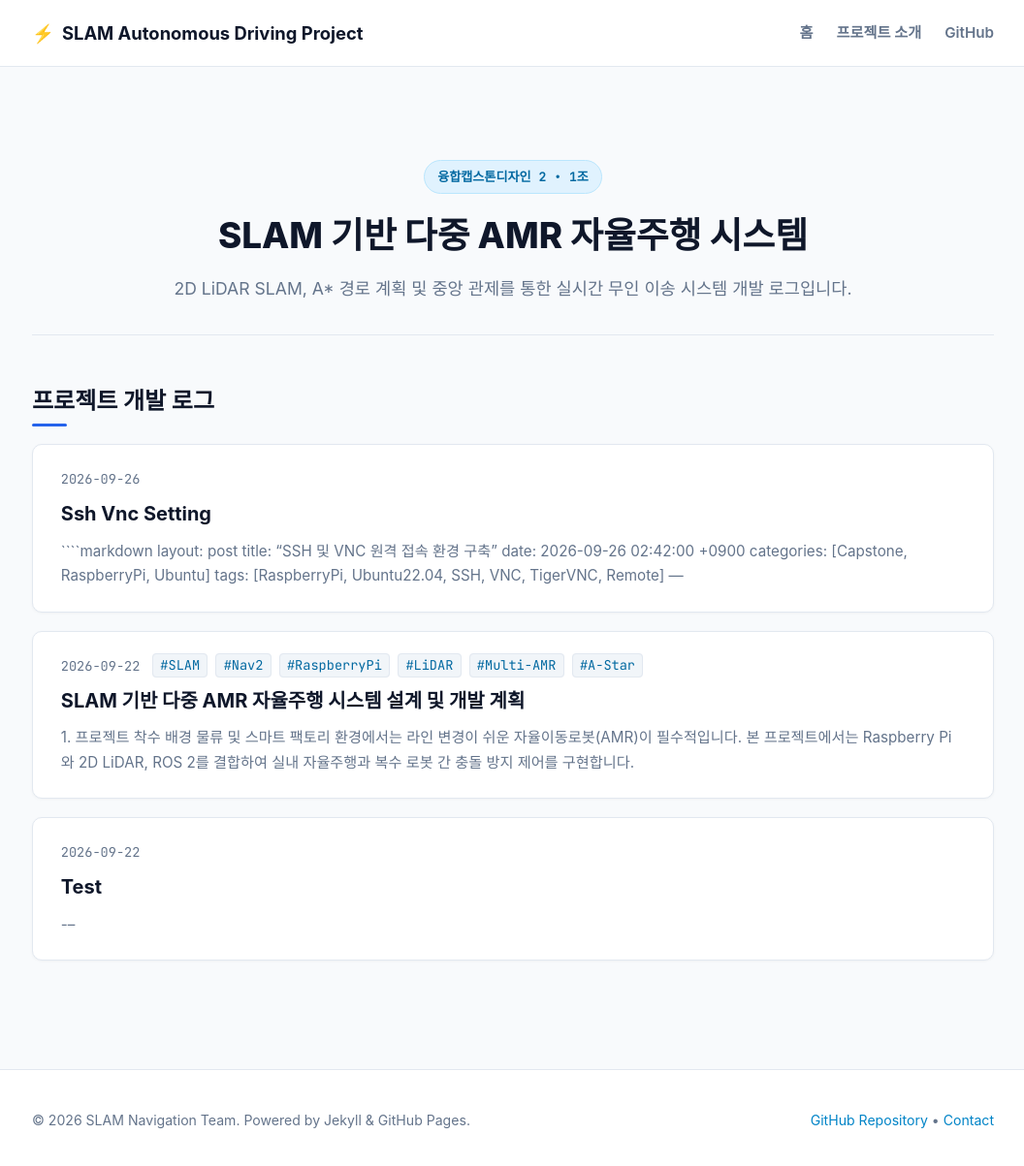
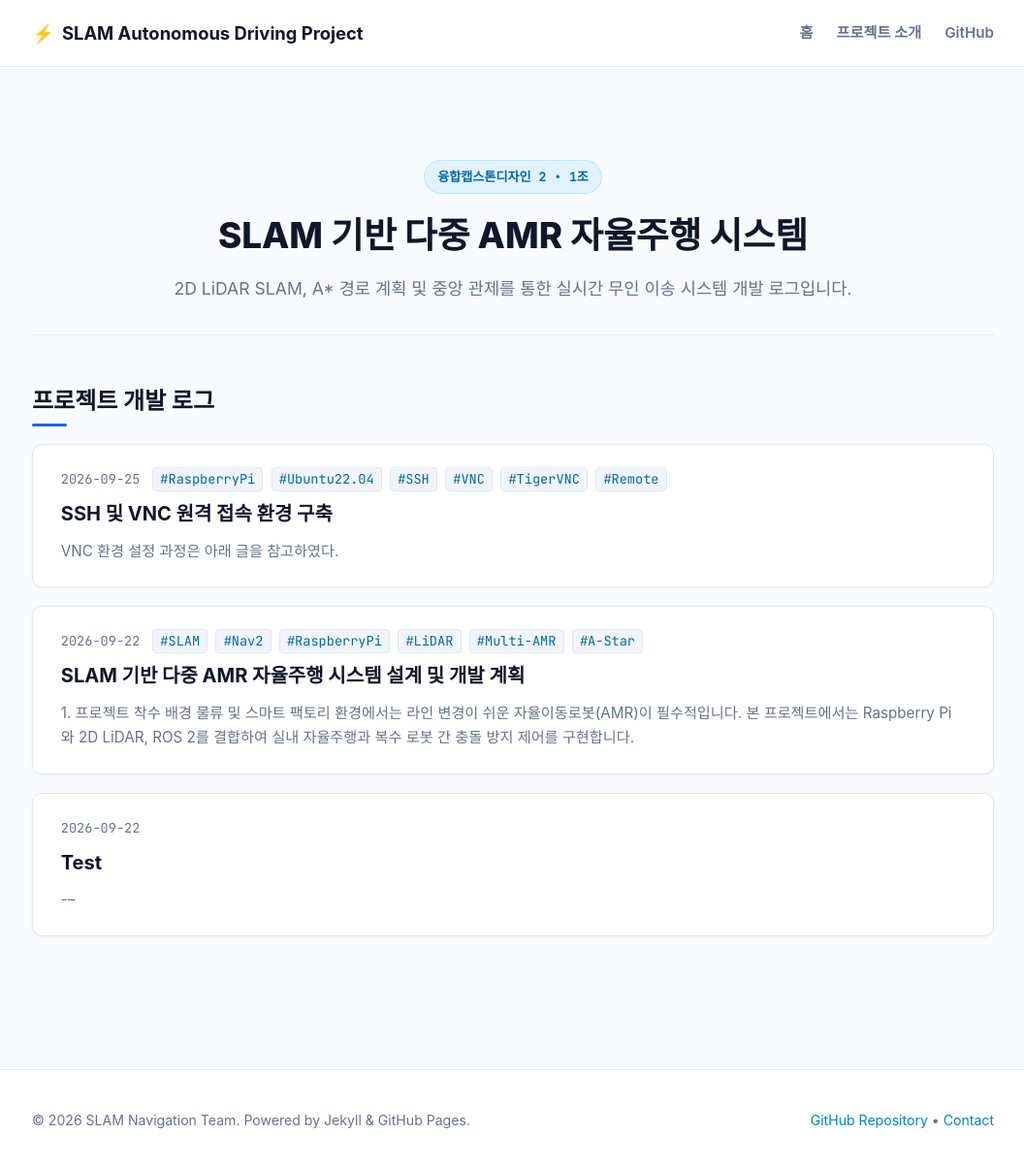
Before and after one commit to slam-navigation-project/slam-navigation-site, a Jekyll site: the page built from index.html, in a window 1280 px wide and 1208 px high. Shown: the top 1203 px of the window at 97% size, without its empty margins (111-1167 px from the left). Built offline with Jekyll 4.4.1, drawn with Linux system fonts in a browser that asks for light colours; some web fonts are replaced.

Commit message:
Update 2026-09-26-ssh-vnc-setting.md

`````diff
--- a/_posts/2026-09-26-ssh-vnc-setting.md
+++ b/_posts/2026-09-26-ssh-vnc-setting.md
@@ -1,4 +1,3 @@
-````markdown
 ---
 layout: post
 title: "SSH 및 VNC 원격 접속 환경 구축"
`````
